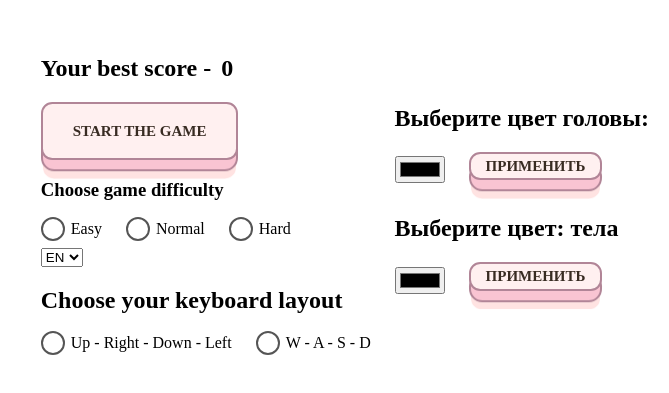
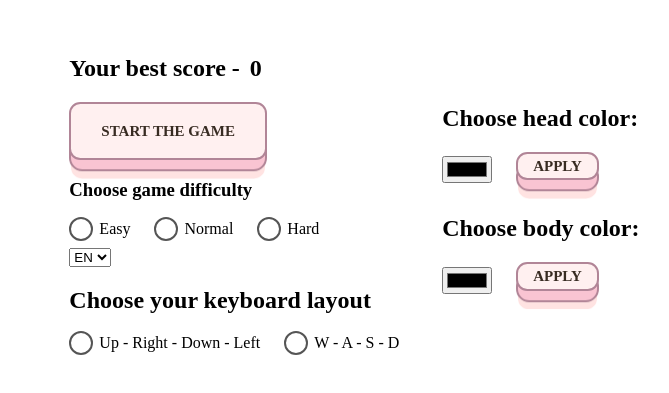
Before and after one commit to NikolayLV/Snake-Game, a website: page index.html in a window 1280 px wide. Shown: the part 123-516 px from the top of the page, without its empty margins (611-1280 px from the left). Drawn offline with Linux system fonts and the light colour scheme.

Commit message:
Update translation.

```diff
--- a/game.js
+++ b/game.js
@@ -215,16 +215,28 @@ function changeLang() {
         document.querySelector(".learn-more").innerHTML = langArr['start'][hash];
         document.querySelector(".choose__dif").innerHTML = langArr['difficulty'][hash];
         document.querySelector(".layout").innerHTML = langArr['layout'][hash];
+        document.querySelector(".colorH").innerHTML = langArr['colorH'][hash];
+        document.querySelector(".colorB").innerHTML = langArr['colorBody'][hash];
+        document.querySelector("#colorBtn1").innerHTML = langArr['colorBtn'][hash];
+        document.querySelector("#colorBtn2").innerHTML = langArr['colorBtn'][hash];
     } else if (hash == "en") {
         document.querySelector(".bScore").innerHTML = langArr['score'][hash];
         document.querySelector(".learn-more").innerHTML = langArr['start'][hash];
         document.querySelector(".choose__dif").innerHTML = langArr['difficulty'][hash];
         document.querySelector(".layout").innerHTML = langArr['layout'][hash];
+        document.querySelector(".colorH").innerHTML = langArr['colorH'][hash];
+        document.querySelector(".colorB").innerHTML = langArr['colorBody'][hash];
+        document.querySelector("#colorBtn1").innerHTML = langArr['colorBtn'][hash];
+        document.querySelector("#colorBtn2").innerHTML = langArr['colorBtn'][hash];
     } else if (hash == "ua") {
         document.querySelector(".bScore").innerHTML = langArr['score'][hash];
         document.querySelector(".learn-more").innerHTML = langArr['start'][hash];
         document.querySelector(".choose__dif").innerHTML = langArr['difficulty'][hash];
         document.querySelector(".layout").innerHTML = langArr['layout'][hash];
+        document.querySelector(".colorH").innerHTML = langArr['colorH'][hash];
+        document.querySelector(".colorB").innerHTML = langArr['colorBody'][hash];
+        document.querySelector("#colorBtn1").innerHTML = langArr['colorBtn'][hash];
+        document.querySelector("#colorBtn2").innerHTML = langArr['colorBtn'][hash];
     }
 }
 
--- a/index.html
+++ b/index.html
@@ -86,13 +86,13 @@
             </div>
         </div>
     <div class="colorChoose">
-        <h1>Выберите цвет головы:</h1>
+        <h1 class="colorH">Choose head color:</h1>
         <input type="color" id="colorHead">
-        <button class="colorBtn" onclick="applyColor()">Применить</button>
+        <button class="colorBtn" id="colorBtn1" onclick="applyColor()">Apply</button>
 
-        <h1>Выберите цвет: тела</h1>
+        <h1 class="colorB">Choose body color:</h1>
         <input type="color" id="colorBody">
-        <button class="colorBtn" onclick="applyColor()">Применить</button>
+        <button class="colorBtn" id="colorBtn2" onclick="applyColor()">Apply</button>
 
     </div>
 </section>
--- a/lang.js
+++ b/lang.js
@@ -29,4 +29,19 @@ const langArr = {
         "en": "Choose your difficulty level!",
         "ua": "Виберіть рівень складності!",
     },
+    'colorH' : {
+        "ru": "Выберите цвет головы:",
+        "en": "Choose head color:",
+        "ua": "Виберіть колір голови:",
+    },
+    'colorBody' : {
+        "ru": "Выберите цвет тела:",
+        "en": "Choose body color:",
+        "ua": "Виберіть колір тіла:",
+    },
+    'colorBtn' : {
+        "ru": "Применить",
+        "en": "Apply",
+        "ua": "Застосувати",
+    },
 }
```
